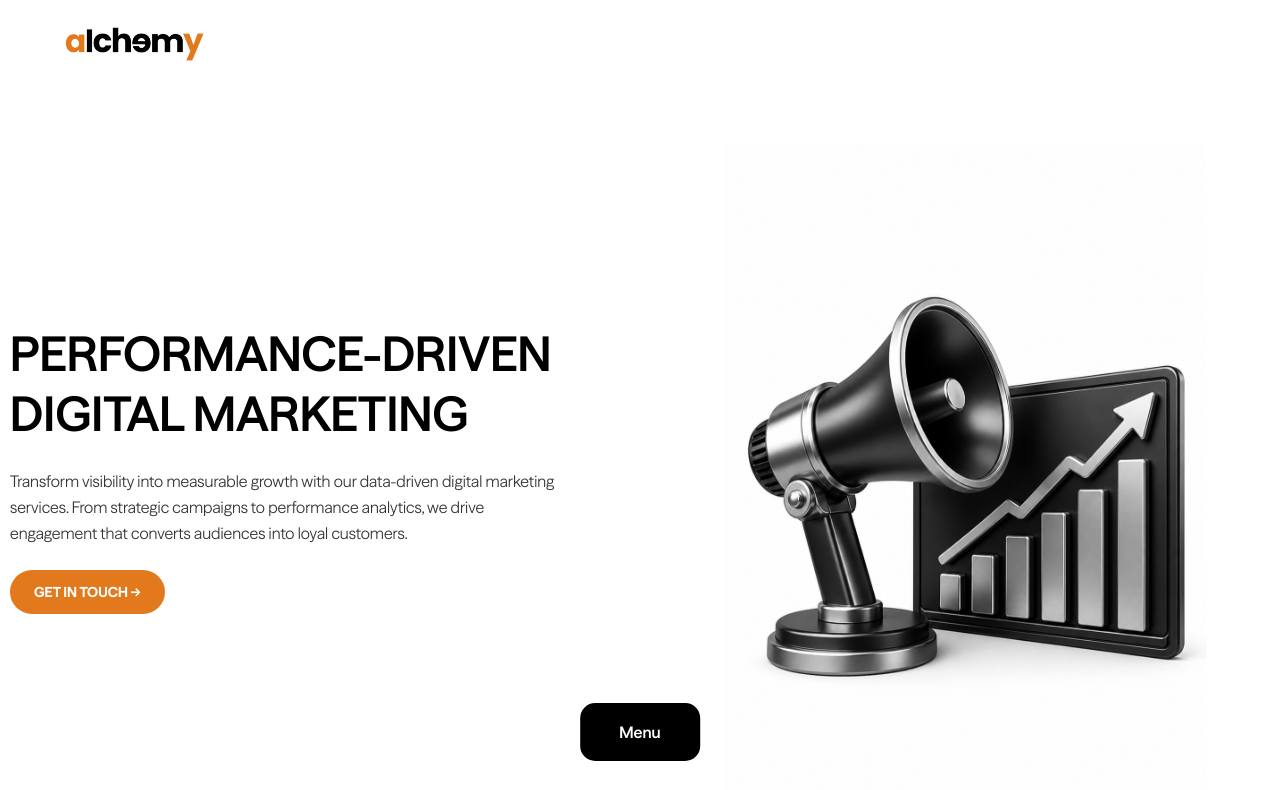
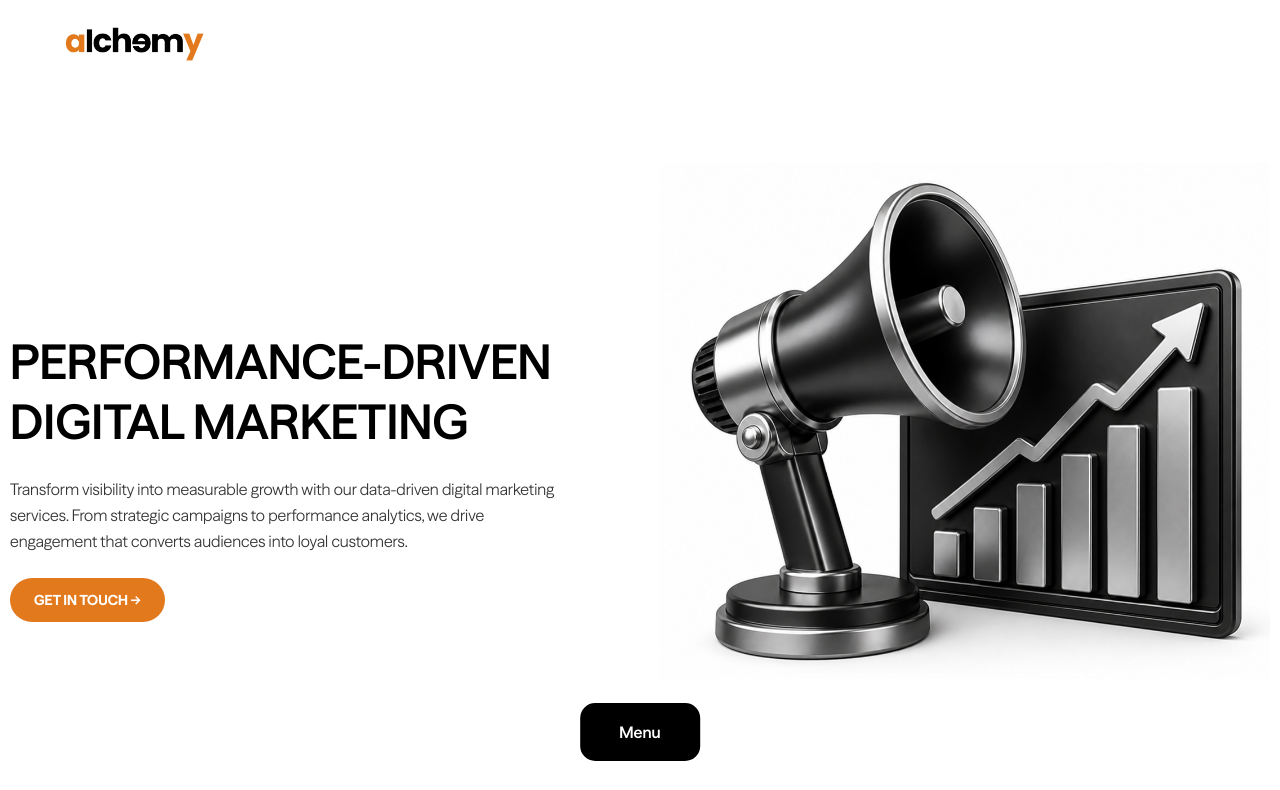
Before and after one commit to ChemyDigi/Alchemy-rewamp, a Next.js app: page /services-dm in a window 1280 px wide. Shown: the top 790 px of the page. Built offline with nearby package versions, Linux system fonts and the light colour scheme.

Commit message:
hero image

```diff
--- a/components/services-dm/Front.tsx
+++ b/components/services-dm/Front.tsx
@@ -45,7 +45,7 @@ export default function ServicesSection() {
       <div
         className="
           max-w-[1400px] mx-auto
-          px-6 sm:px-10 md:px-16 lg:px-[10px]
+          px-6 sm:px-10 md:px-10 lg:px-[10px]
           pt-20 md:pt-36 pb-8
           grid grid-cols-1 lg:grid-cols-2
           items-center gap-10
@@ -53,7 +53,8 @@ export default function ServicesSection() {
       >
 
         {/* LEFT */}
-        <div className="z-10 text-center lg:text-left">
+        {/* LEFT */}
+<div className="z-10 text-center lg:text-left mt-6 sm:mt-8 md:mt-12 lg:mt-16">
           <h1 className="text-3xl sm:text-4xl md:text-5xl font-semibold leading-tight mb-6 text-black">
             PERFORMANCE-DRIVEN<br className="hidden sm:block" />
             DIGITAL MARKETING
@@ -69,9 +70,10 @@ export default function ServicesSection() {
         </div>
 
         {/* RIGHT IMAGE */}
-        <div className="relative w-full h-[300px] sm:h-[400px] md:h-[500px] lg:h-[650px]">
+
+<div className="relative w-full h-[300px] sm:h-[400px] md:h-[500px] lg:h-[650px] -mt-6 sm:-mt-8 md:-mt-10 lg:-mt-12">
   <Image
-            src="/images/dm/hero.png"
+    src="/images/dm/hero2.png"
     alt="hero"
     fill
     className="object-contain"
```
Also changed, not shown: public/images/dm/hero.png (deleted), public/images/dm/hero2.png (added). Lines whose indentation alone changed are shown as unchanged.
